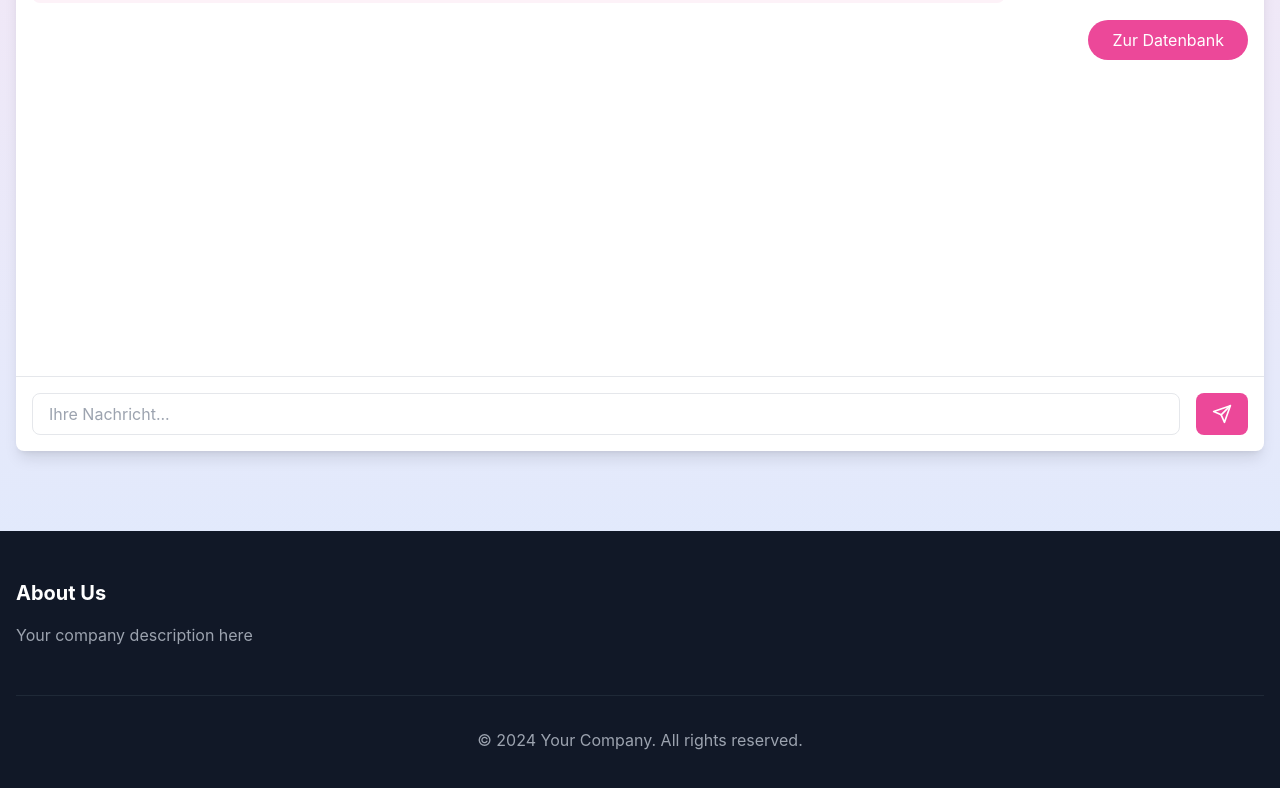
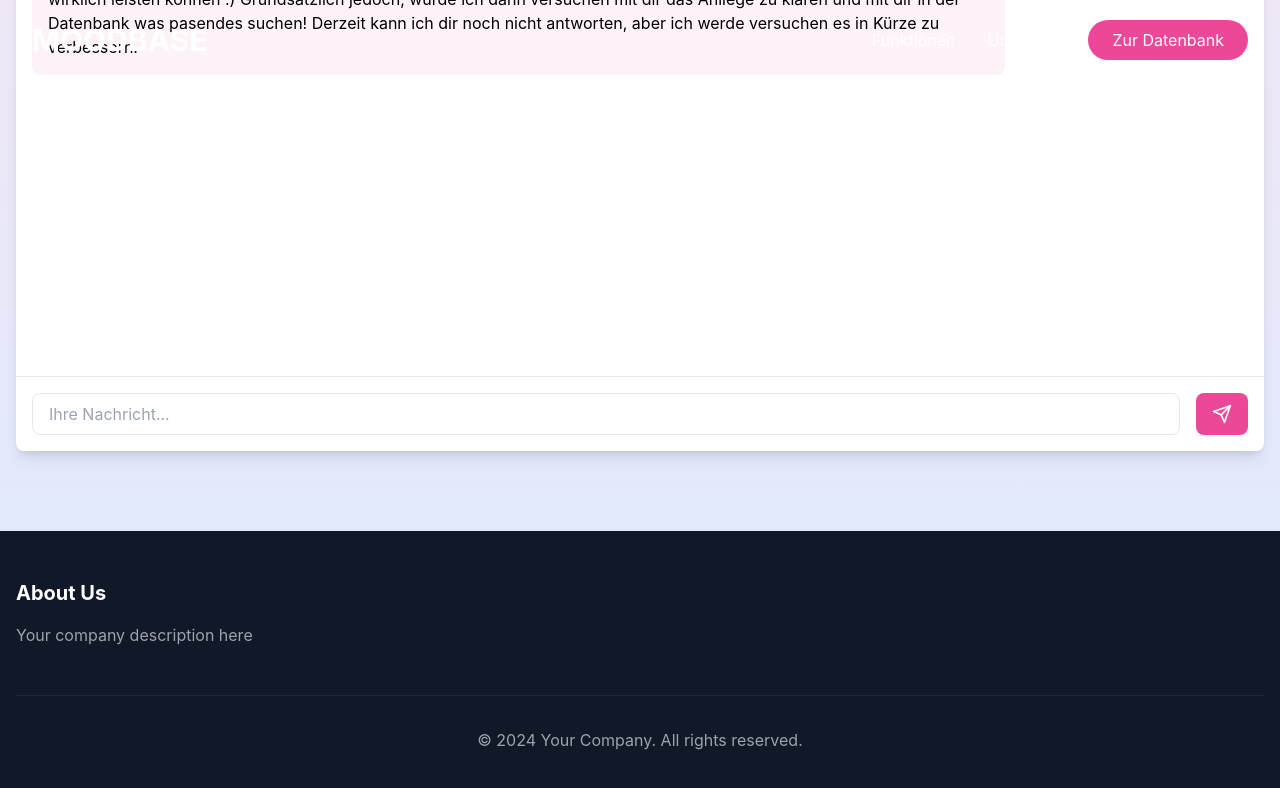
Before and after one commit to moodbase-hq/moodbase-website, a React (Create React App) app: page /#/database in a window 1280 px wide. Both pictures are taken after a click on the button "KI-Assistent öffnen". Shown: the part 475-1263 px from the top of the page. Built offline with nearby package versions, Linux system fonts and the light colour scheme.

Commit message:
changed text

```diff
--- a/src/components/AIAssistant.js
+++ b/src/components/AIAssistant.js
@@ -78,8 +78,10 @@ const AIAssistant = ({ servicesData, onRecommendation }) => {
       <div className="flex-1 overflow-y-auto p-4 space-y-4">
         <div className="chat-message assistant">
           <div className="bg-pink-50 rounded-lg p-4 max-w-[80%]">
-            <p>Hallo! Ich bin hier, um Ihnen zu helfen, die richtige Unterstützung zu finden.
-               Möchten Sie mir erzählen, was Sie beschäftigt?</p>
+            <p>Hallo! Ich bin hier, um dir zu helfen, die richtige Unterstützung zu finden.
+               Und ich bin bloß eine Demo bis wir uns das LLM wirklich leisten können :)
+               Grundsätzlich jedoch, würde ich dann versuchen mit dir das Anliege zu klären und mit dir in der Datenbank was pasendes suchen!
+               Derzeit kann ich dir noch nicht antworten, aber ich werde versuchen es in Kürze zu verbessern.</p>
           </div>
         </div>
 
```
